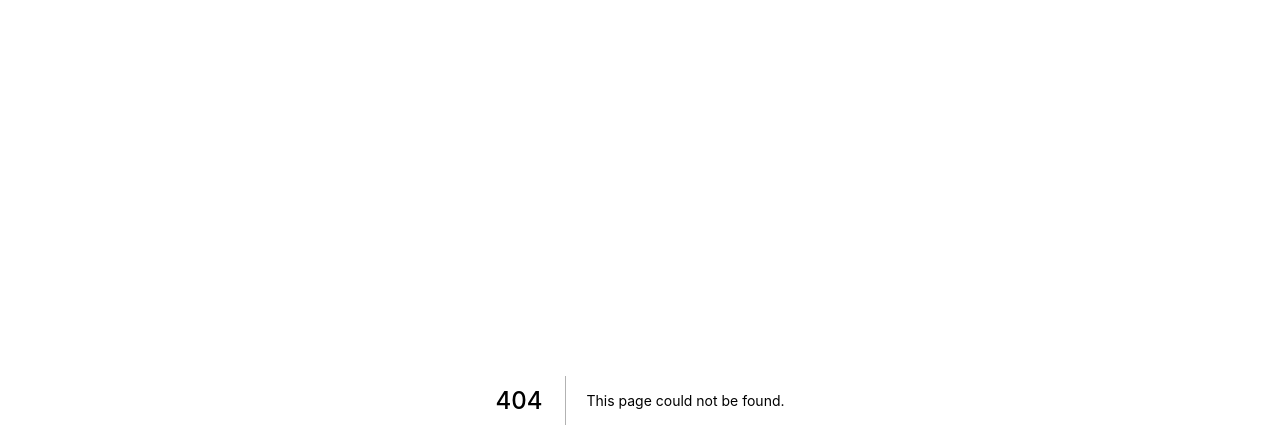
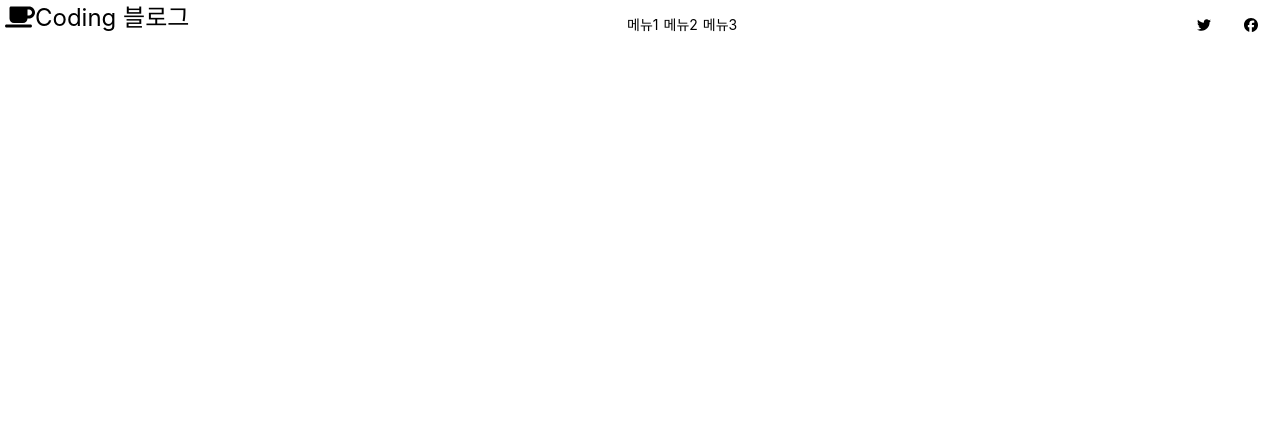
Before and after one commit to Quska45/nextjs, a Next.js app: page /menu1 in a window 1280 px wide. Before the commit this address had no page. Shown: the top 448 px of the page. Built offline with nearby package versions, Linux system fonts and the light colour scheme.

Commit message:
공통 레이아웃 적용

```diff
--- a/pages/_app.js
+++ b/pages/_app.js
@@ -1,7 +1,26 @@
 import '../styles/globals.css'
+import Layout from '../components/Layout'
+import Header from '../components/Header'
+import { getMenus } from '../lib/menus'
 
 function MyApp({ Component, pageProps }) {
-  return <Component {...pageProps} />
+
+  return (
+    <Layout>
+      <Header menus={ pageProps.menus } />
+      <Component {...pageProps} />
+    </Layout>
+  )
+}
+
+MyApp.getInitialProps = async ctx => {
+    let menus = await getMenus();
+
+    return {
+        pageProps: {
+            menus
+        }
+    }
 }
 
 export default MyApp
```
Also changed, not shown: pages/index.js (+3 -22 lines), pages/menu1.js (added, +7 -0 lines), 2 other files (tests, documents, lock files or other folders).
